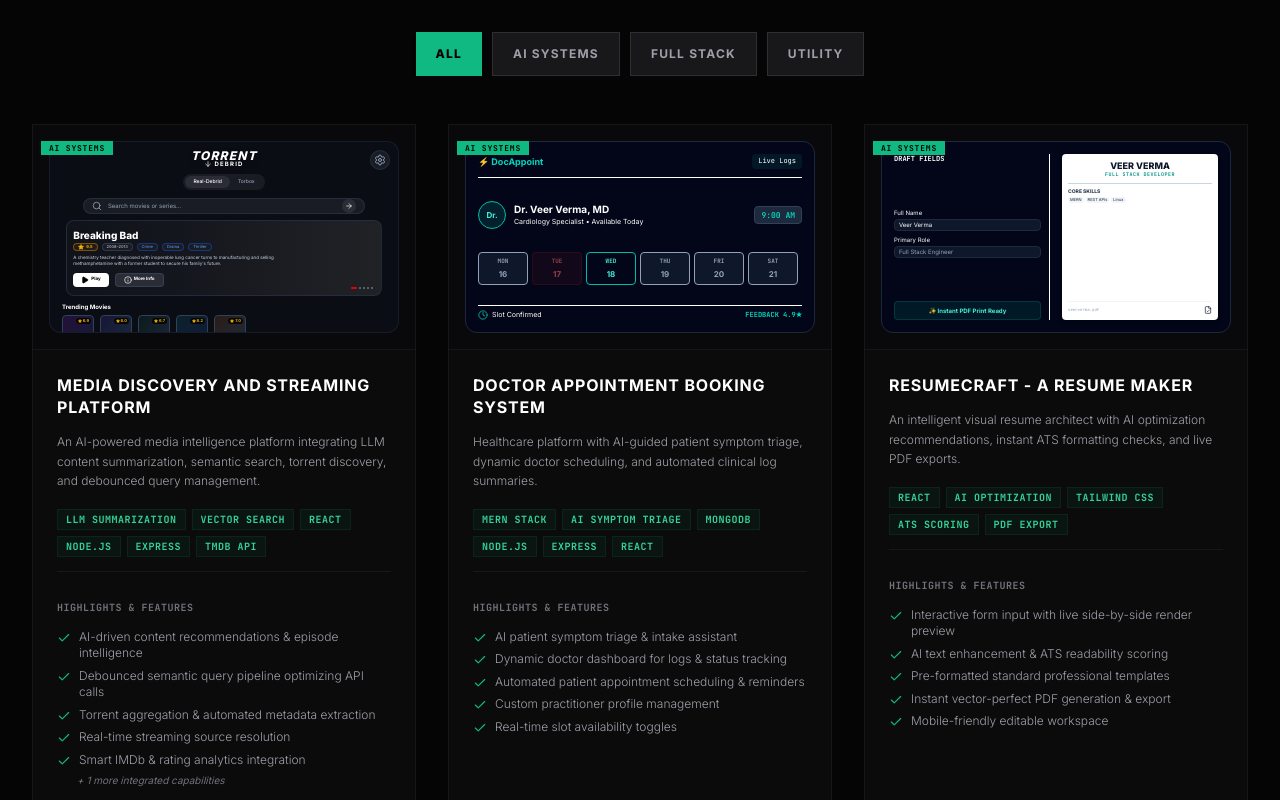
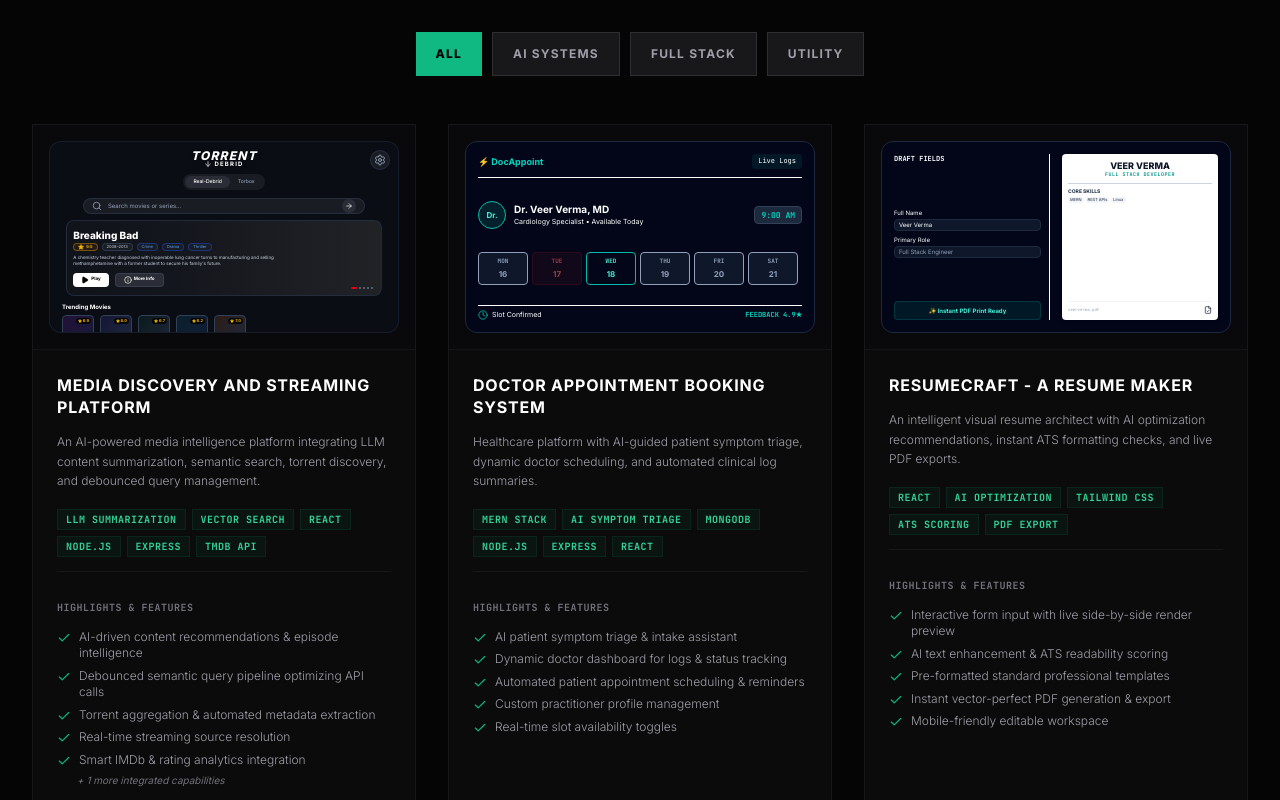
Before and after one commit to veerverma828/veerverma828.github.io, a React (Vite) app: page / in a window 1280 px wide. Shown: the part 4860-5660 px from the top of the page. Built offline with nearby package versions, Linux system fonts and the light colour scheme.

Commit message:
Remove category badge from project cards
Co-Authored-By: Claude Sonnet 5.5 <noreply@anthropic.com>
Claude-Session: https://claude.ai/code/session_014CxrKPGasdWsy92fJ8aJKD

```diff
--- a/src/components/Projects.tsx
+++ b/src/components/Projects.tsx
@@ -346,11 +346,6 @@ export default function Projects() {
 
                 {/* Visual Mockup Container (Interactive SVG replacement for images) */}
                 <div className="p-4 bg-zinc-950 rounded-none relative overflow-hidden border-b border-white/5">
-                  <div className="absolute top-2 left-2 z-10">
-                    <span className="text-[8px] font-black uppercase tracking-widest font-mono px-2 py-0.5 rounded-none bg-emerald-500 text-black">
-                      {project.category}
-                    </span>
-                  </div>
                   {renderVisualMockup(project.imagePlaceholder, project.title)}
                 </div>
 
```
